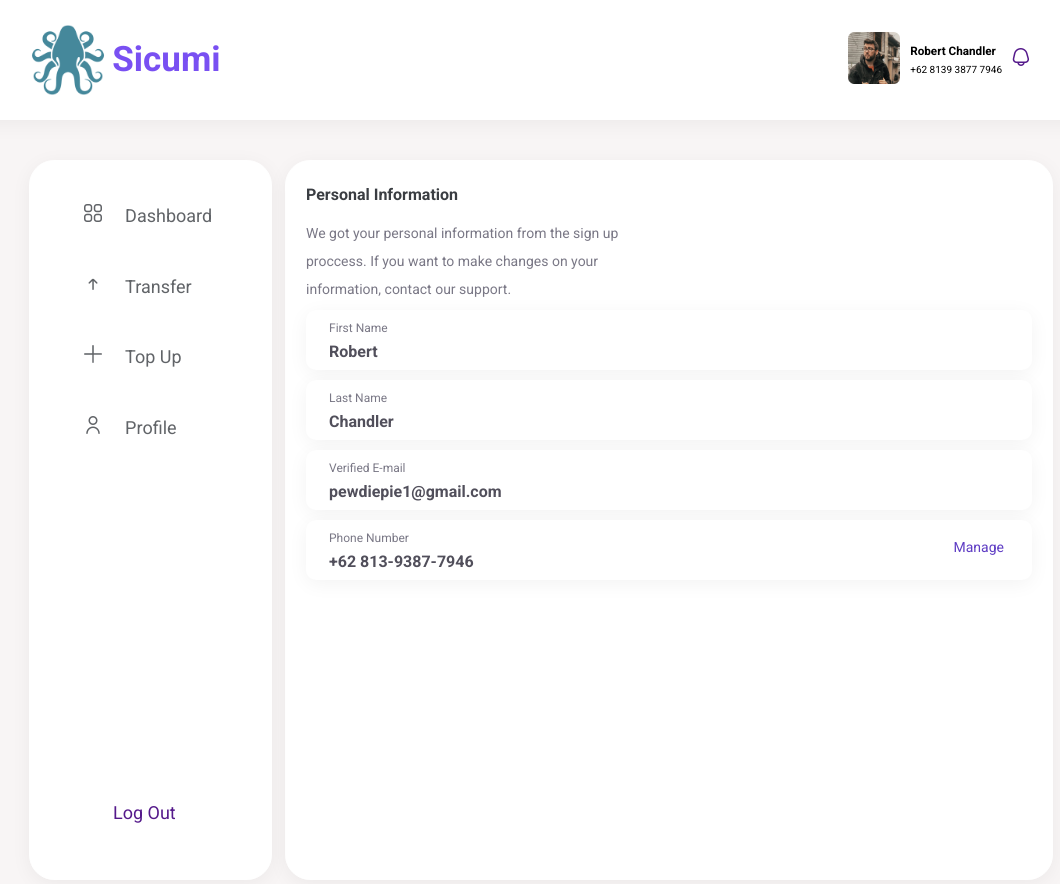
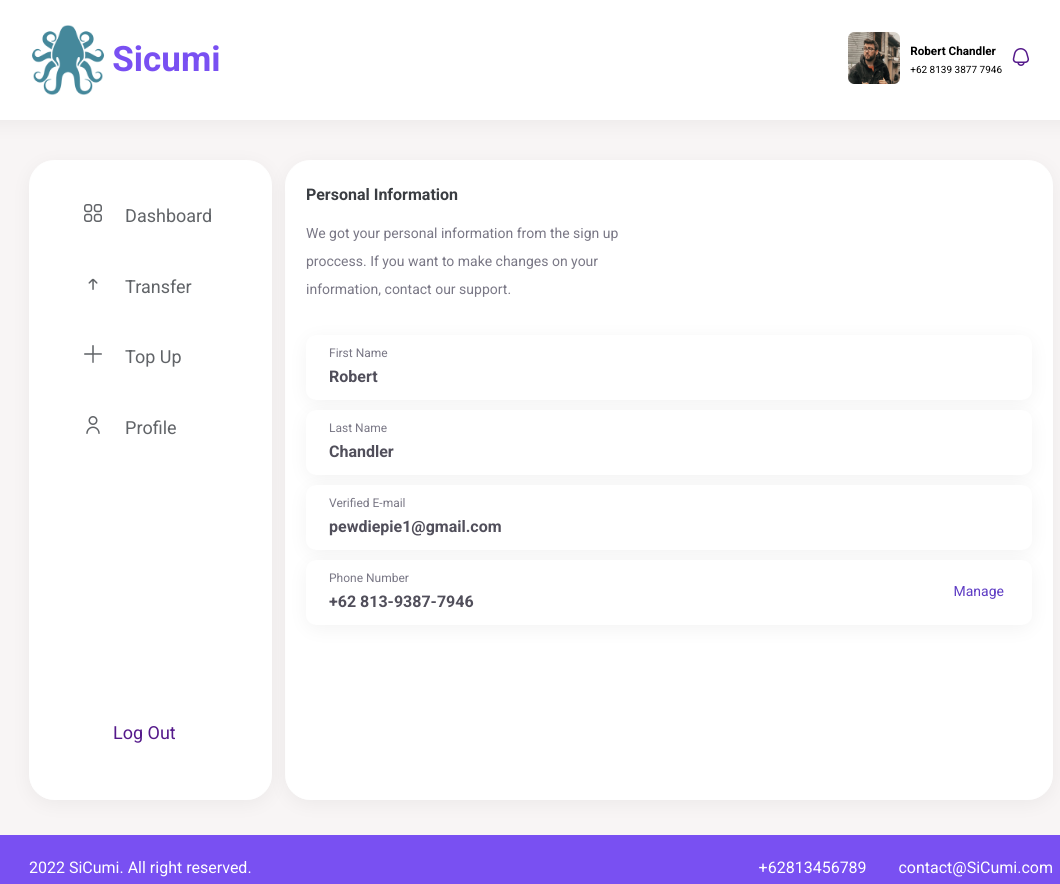
Before and after one commit to bca-batch-5/Sicumi, a website: page Pages/personal-information.html in a window 1280 px wide. Shown: the top 884 px of the page, without its empty margins (99-1159 px from the left). Drawn offline with nearby package versions, Linux system fonts and the light colour scheme; some icons are missing.

Commit message:
adjust aside and section height

```diff
--- a/Styles/personal-information.css
+++ b/Styles/personal-information.css
@@ -53,7 +53,7 @@ footer {
 aside {
   position: relative;
   width: 19%;
-  min-height: 90vh;
+  min-height: 80vh;
   margin-left: 10%;
   background-color: white;
   box-shadow: 0px 4px 20px rgba(0, 0, 0, 0.05);
@@ -167,7 +167,7 @@ i {
 
 section {
   width: 60%;
-  height: 90vh;
+  height: 80vh;
   margin-right: 10%;
   background-color: white;
   box-shadow: 0px 4px 20px rgba(0, 0, 0, 0.05);
@@ -200,10 +200,10 @@ a {
   margin-bottom: 10px;
 }
 .personal-information-container {
-  margin-top: 45px;
+  margin-top: 70px;
 }
 .detail-container {
-  height: 60px;
+  height: 65px;
   background: #ffffff;
   box-shadow: 0px 4px 20px rgba(0, 0, 0, 0.05);
   border-radius: 10px;
@@ -225,7 +225,7 @@ a {
 }
 .pn-detail-container {
   /* width: 300px; */
-  height: 60px;
+  height: 65px;
   background: #ffffff;
   box-shadow: 0px 4px 20px rgba(0, 0, 0, 0.05);
   border-radius: 10px;
@@ -248,7 +248,7 @@ a {
   color: #514f5b;
 }
 .pn-detail-container a {
-  margin-top: 8px;
+  margin-top: 12px;
   margin-right: 20px;
   font-weight: 400;
   font-size: 14px;
```
